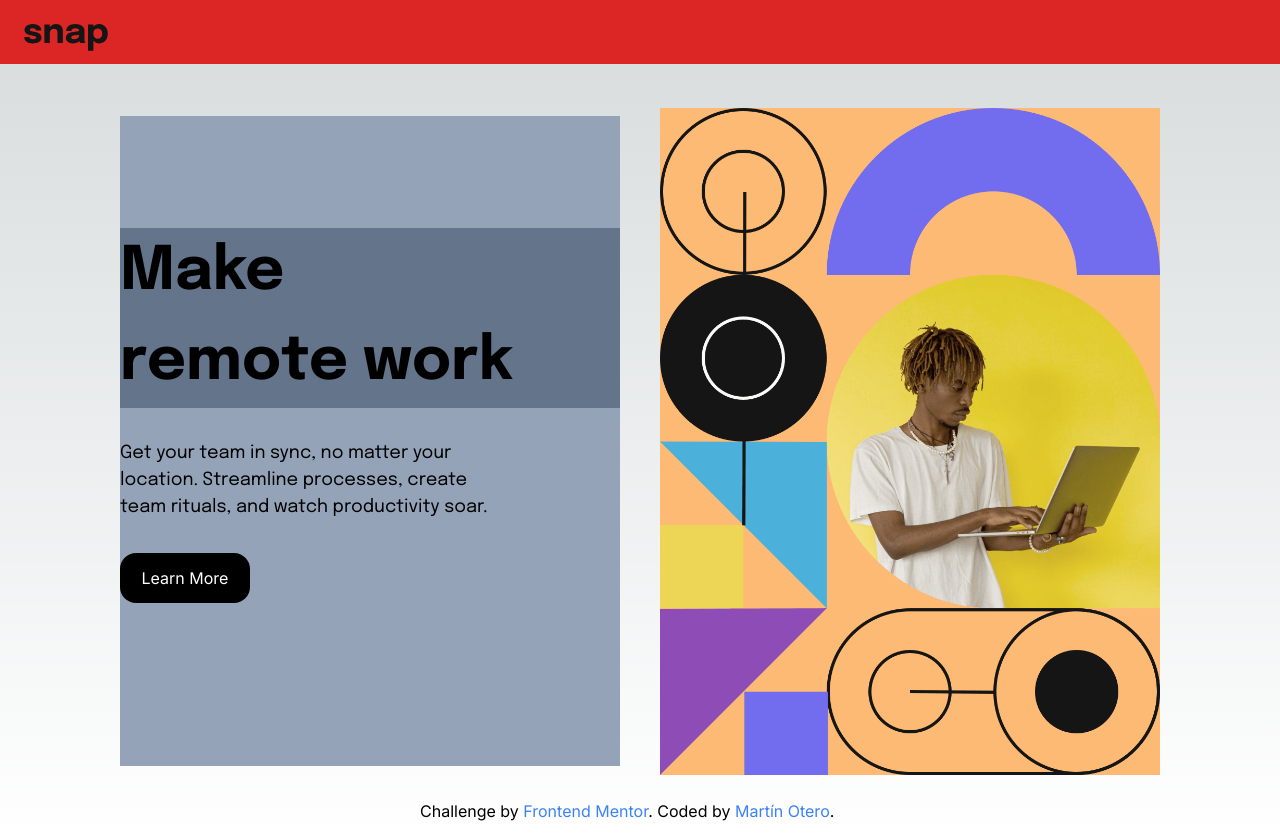
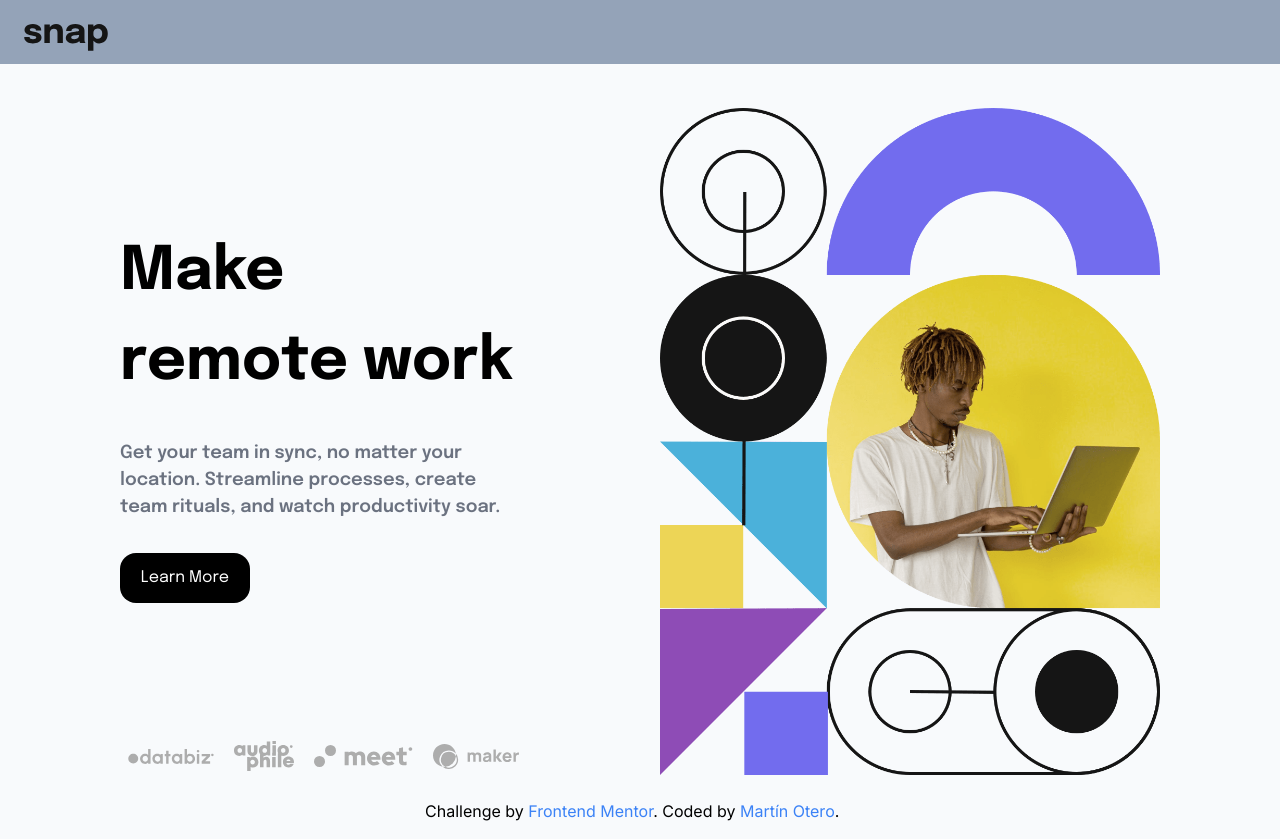
Before and after one commit to C0d3Drak3/intro-section, a Next.js app: page / in a window 1280 px wide. Built offline with nearby package versions, Linux system fonts and the light colour scheme.

Commit message:
pageReady
now the navbar

```diff
--- a/src/app/components/navbar.js
+++ b/src/app/components/navbar.js
@@ -3,7 +3,7 @@ import logo from "../../../images/logo.svg";
 
 export default function Navbar() {
   return (
-    <div className=" bg-red-600 w-full h-16">
+    <div className=" bg-slate-400 w-full h-16">
       <div className="m-6">
         <Image src={logo} alt="logo" width={84} height={27} className=" " />
       </div>
--- a/src/app/page.js
+++ b/src/app/page.js
@@ -2,14 +2,18 @@ import Image from "next/image";
 import Navbar from "./components/navbar";
 import heroD from "../../images/image-hero-desktop.png";
 import heroM from "../../images/image-hero-mobile.png";
+import databiz from "../../images/client-databiz.svg";
+import audiophile from "../../images/client-audiophile.svg";
+import maker from "../../images/client-maker.svg";
+import meet from "../../images/client-meet.svg";
 
 export default function Home() {
   return (
-    <main className="flex min-h-screen flex-col items-center justify-between">
+    <main className="flex min-h-screen flex-col bg-slate-50  ">
       <Navbar />
       <div className="flex w-full items-center justify-center ">
-        <div className="grid sm:grid-flow-col sm:items-center justify-center sm:p-6 sm:mt-[20px] ">
-          <div className=" bg-orange-300 block sm:hidden ">
+        <div className="grid md:grid-flow-col md:items-center justify-center md:p-6 md:mt-[20px] ">
+          <div className="  block md:hidden ">
             <Image
               src={heroM}
               alt="heroM"
@@ -18,19 +22,49 @@ export default function Home() {
               className=" "
             />
           </div>
-          <div className=" flex flex-col sm:block w-[360px] sm:w-[500px] sm:h-[650px] bg-slate-400 sm:text-balance   ">
-            <h1 className=" text-[30px] sm:text-[60px] font-bold mt-5 sm:mt-28 bg-slate-500  font-Epilogue text-center sm:text-left ">
+          <div className=" flex flex-col md:block w-[360px] md:w-[500px] md:h-[650px] md:text-balance   ">
+            <h1 className=" text-black text-[30px] md:text-[60px] font-bold mt-5 md:mt-28  font-Epilogue text-center md:text-left ">
               Make remote work
             </h1>
-            <p className="text-[18px] mt-8 font-Epilogue text-center sm:text-left  ">
+            <p className=" text-gray-500 text-[14px] md:text-[18px] mt-8 font-Epilogue font-semibold text-center md:text-left  ">
               Get your team in sync, no matter your location. Streamline
               processes, create team rituals, and watch productivity soar.
             </p>
-            <button className=" mt-8 rounded-2xl w-[130px] h-[50px] text-white bg-black place-self-center ">
+            <button className=" mt-8 rounded-2xl w-[130px] h-[50px] text-white bg-black place-self-center font-Epilogue ">
               Learn More
             </button>
+            <div className=" mt-10 md:mt-32 p-2 md:pt-2 h-[50px] flex flex-row items-center justify-center md:justify-start ">
+              <Image
+                src={databiz}
+                alt="databiz"
+                width={100}
+                height={40}
+                className=" mr-5 w-auto h-[10px] md:h-[15px] "
+              />
+              <Image
+                src={audiophile}
+                alt="audiophile"
+                width={100}
+                height={40}
+                className="mr-5 w-auto  h-[20px] md:h-[30px] "
+              />
+              <Image
+                src={meet}
+                alt="meet"
+                width={100}
+                height={40}
+                className="mr-5 w-auto  h-[17px] md:h-[22px] "
+              />
+              <Image
+                src={maker}
+                alt="maker"
+                width={100}
+                height={40}
+                className=" w-auto  h-[15px] md:h-[25px] "
+              />
+            </div>
           </div>
-          <div className="w-[500px] ml-10 bg-orange-300 hidden sm:block ">
+          <div className="w-[500px] h-auto ml-10 hidden md:block ">
             <Image
               src={heroD}
               alt="heroD"
@@ -43,7 +77,7 @@ export default function Home() {
       </div>
 
       {/*Footer*/}
-      <div className="mt-auto mb-4 text-[13px] sm:text-[16px] w-[375px] sm:w-[440px]">
+      <div className="mt-auto mb-4 text-[11px] md:text-[16px] w-[290px] md:w-[430px] place-self-center text-black ">
         Challenge by{" "}
         <a
           href="https://www.frontendmentor.io?ref=challenge"
```
